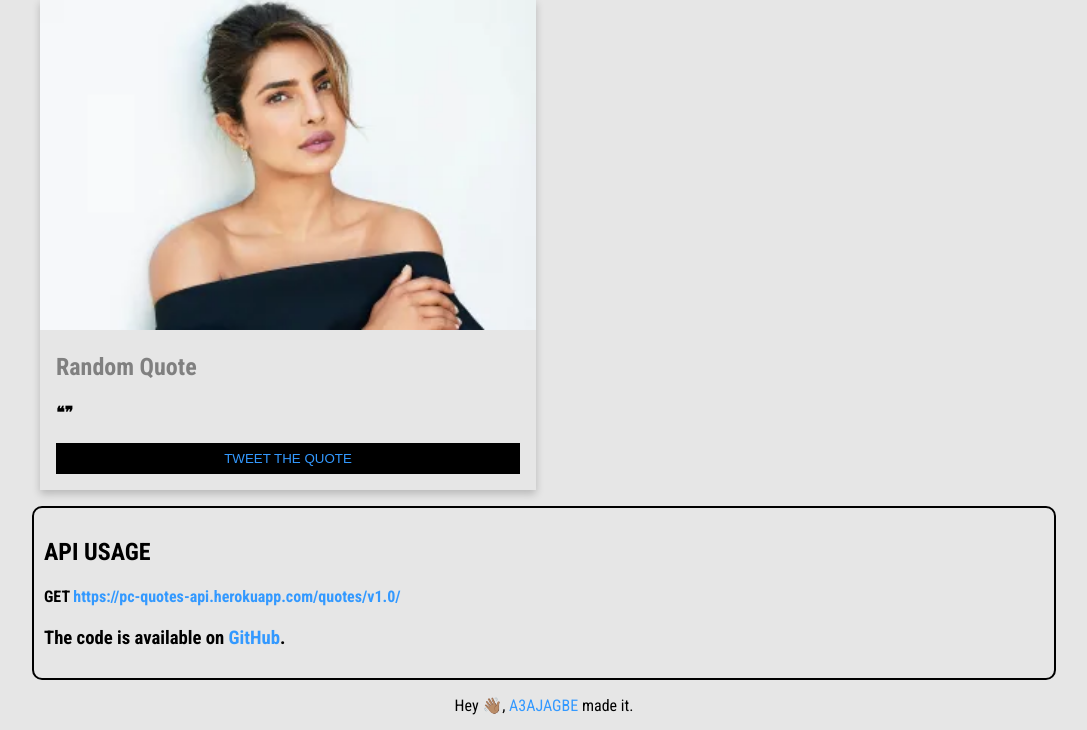
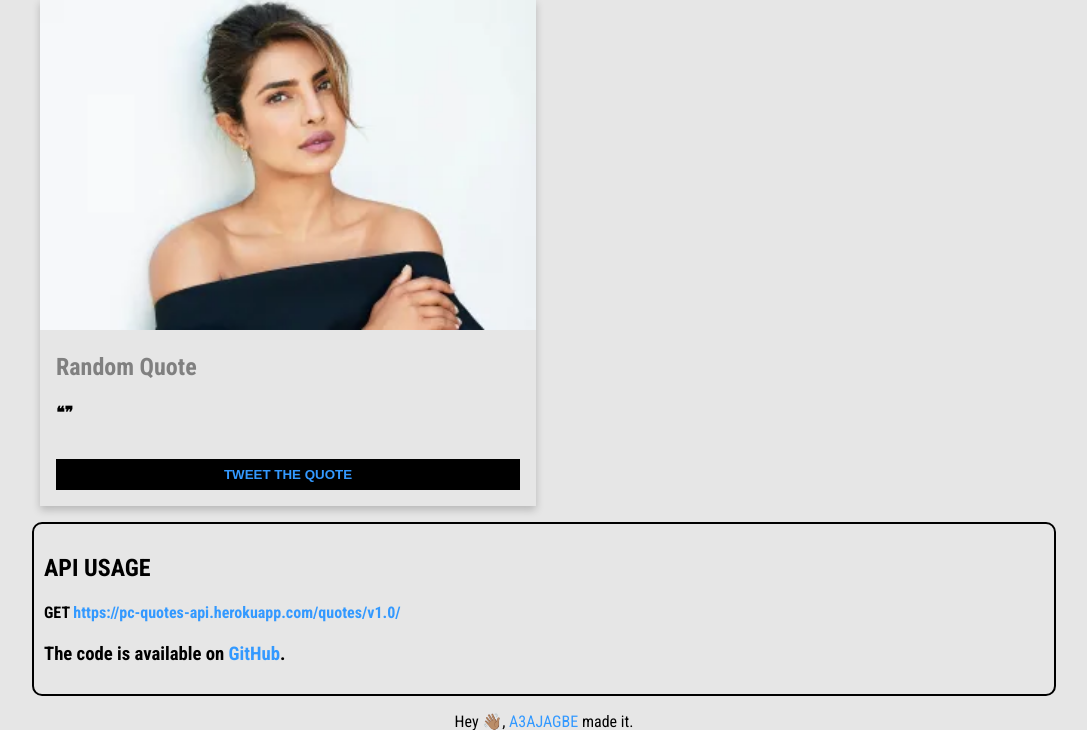
Before and after one commit to A3AJAGBE/PC-Quotes, a Flask app: template templates/index.html in a window 1280 px wide. Shown: the part 243-973 px from the top of the page, without its empty margins (96-1183 px from the left). Run offline with Flask 2, Linux system fonts and the light colour scheme; the template is opened without the code that fills it, so the values that code supplies are empty.

Commit message:
Update commit

```diff
--- a/static/css/style.css
+++ b/static/css/style.css
@@ -16,7 +16,7 @@ a {
 }
 
 a:hover {
-    color: #3d3d5c;
+    color: #0059b3
 }
 
 .usage {
@@ -63,15 +63,19 @@ a:hover {
   outline: 0;
   display: inline-block;
   padding: 8px;
-  color: white;
   background-color: #000;
+  color: #3399ff;
   text-align: center;
+  width: 100%;
+  margin: 16px 0;
   cursor: pointer;
-  width: 100%;
+  transition: 0.3s;
+  font-weight: bold;
 }
 
 .button:hover {
-  background-color: #555;
+    background-color: #3399ff;
+    color: white;
 }
 
 footer {
--- a/templates/index.html
+++ b/templates/index.html
@@ -31,9 +31,9 @@
                 <div class="container">
                     <h2 class="quote_title">Random Quote</h2>
                     <h4>❝{{quote.quote}}❞</h4>
-                    <p><button class="button">
-                        <a href='https://twitter.com/intent/tweet?text="{{quote.quote}}"-@priyankachopra via http://pc-quotes-api.herokuapp.com @A3AJAGBE' target="_blank">TWEET THE QUOTE</a>
-                    </button></p>
+                    <a href='https://twitter.com/intent/tweet?text="{{quote.quote}}"-@priyankachopra via http://pc-quotes-api.herokuapp.com @A3AJAGBE' target="_blank">
+                    <button class="button">TWEET THE QUOTE</button>
+                    </a>
                 </div>
             </div>
         </div>
```
